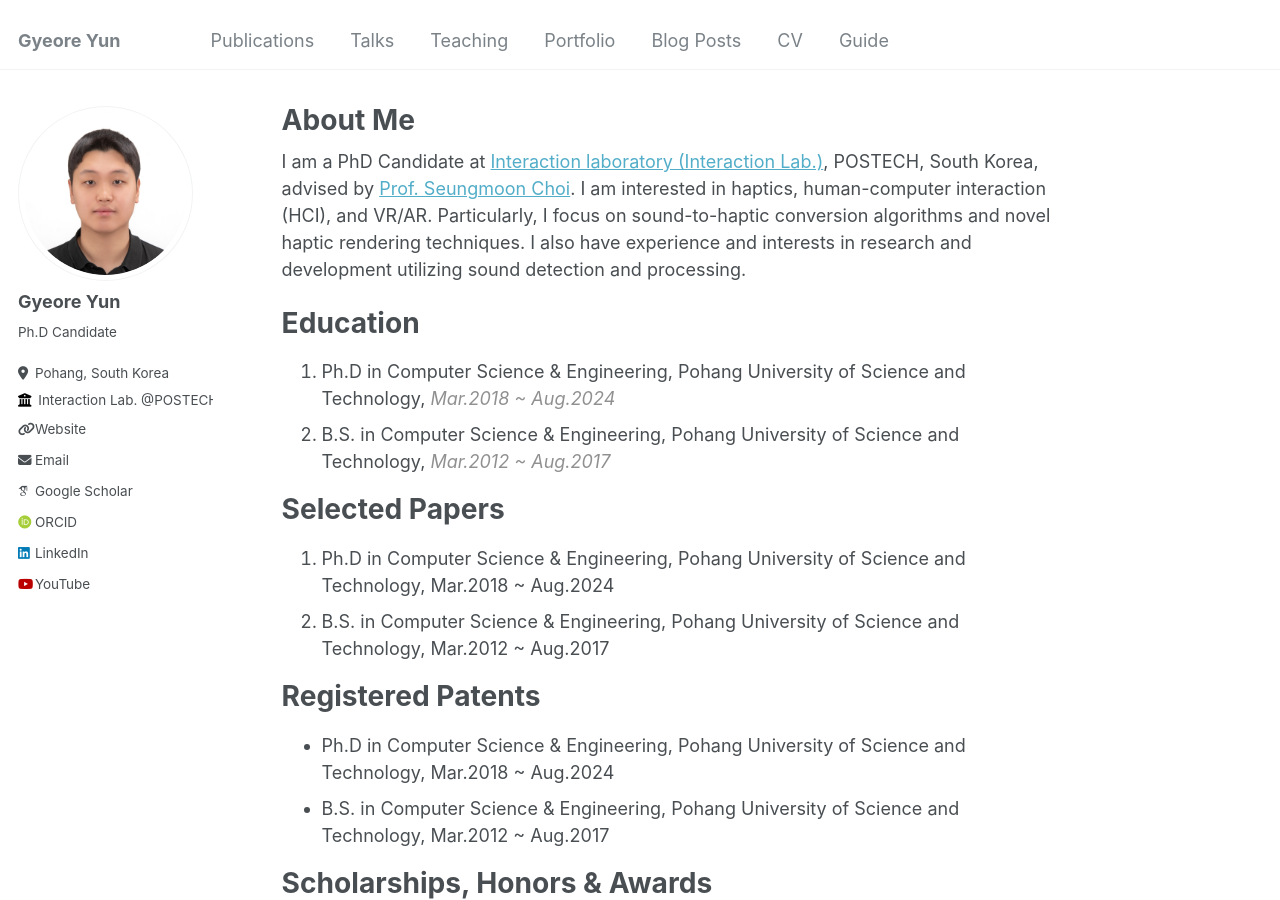
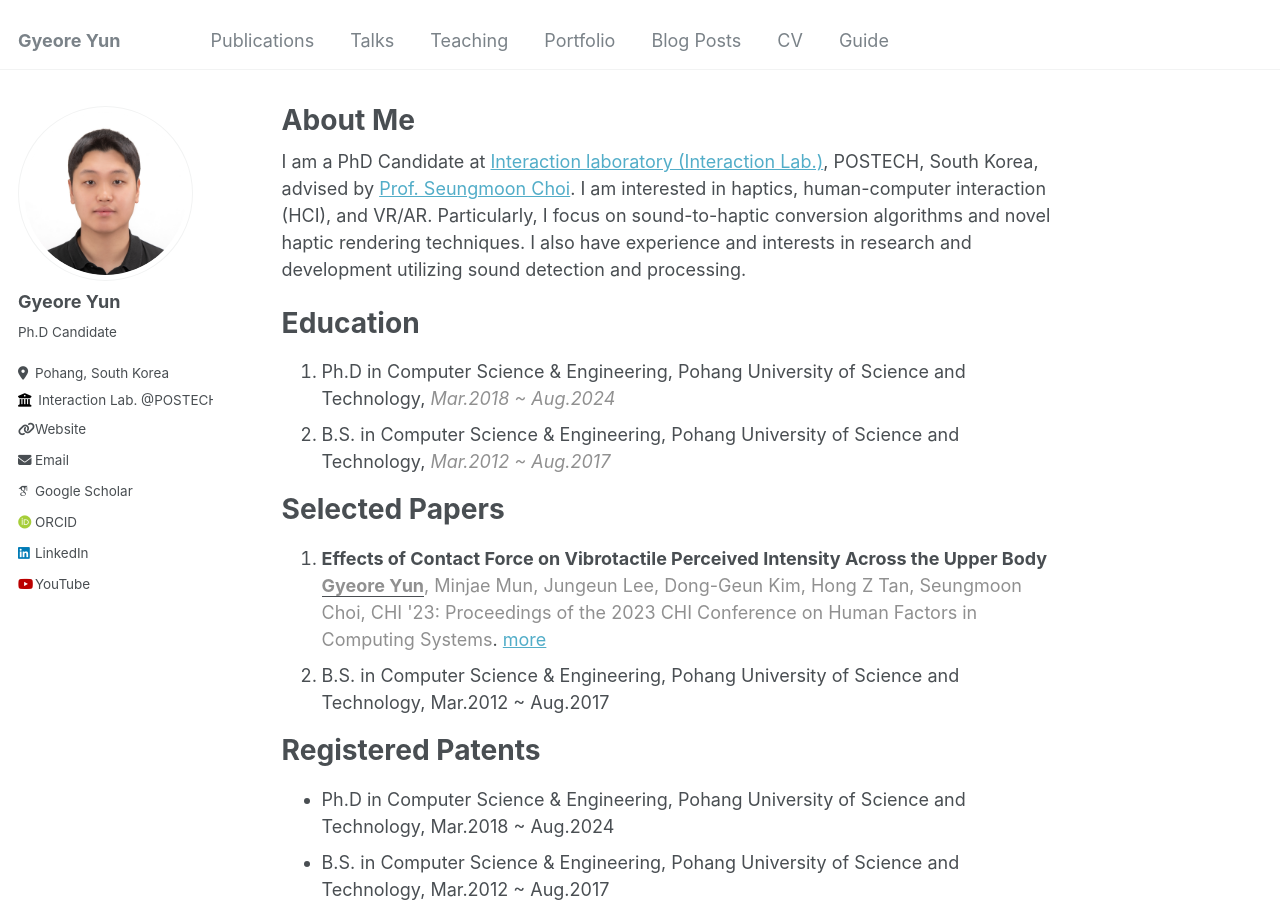
Before and after one commit to GyeoreYun/GyeoreYun.github.io, a Jekyll site: the page built from _pages/about.md, in a window 1280 px wide and 900 px high. Built offline with Jekyll 4.4.1, drawn with Linux system fonts in a browser that asks for light colours; some web fonts are replaced.

Commit message:
Update about.md

```diff
--- a/_pages/about.md
+++ b/_pages/about.md
@@ -17,7 +17,7 @@ Education
 
 Selected Papers
 ======
-1. Ph.D in Computer Science & Engineering, Pohang University of Science and Technology, Mar.2018 ~ Aug.2024
+1. <B>Effects of Contact Force on Vibrotactile Perceived Intensity Across the Upper Body</b>    <span style="color:#909090"><u><b>Gyeore Yun</b></u>, Minjae Mun, Jungeun Lee, Dong-Geun Kim, Hong Z Tan, Seungmoon Choi, CHI &#039;23: Proceedings of the 2023 CHI Conference on Human Factors in Computing Systems</span>.   [more](/2023-04-19-Generating)
 1. B.S. in Computer Science & Engineering, Pohang University of Science and Technology, Mar.2012 ~ Aug.2017
 
 Registered Patents
```
